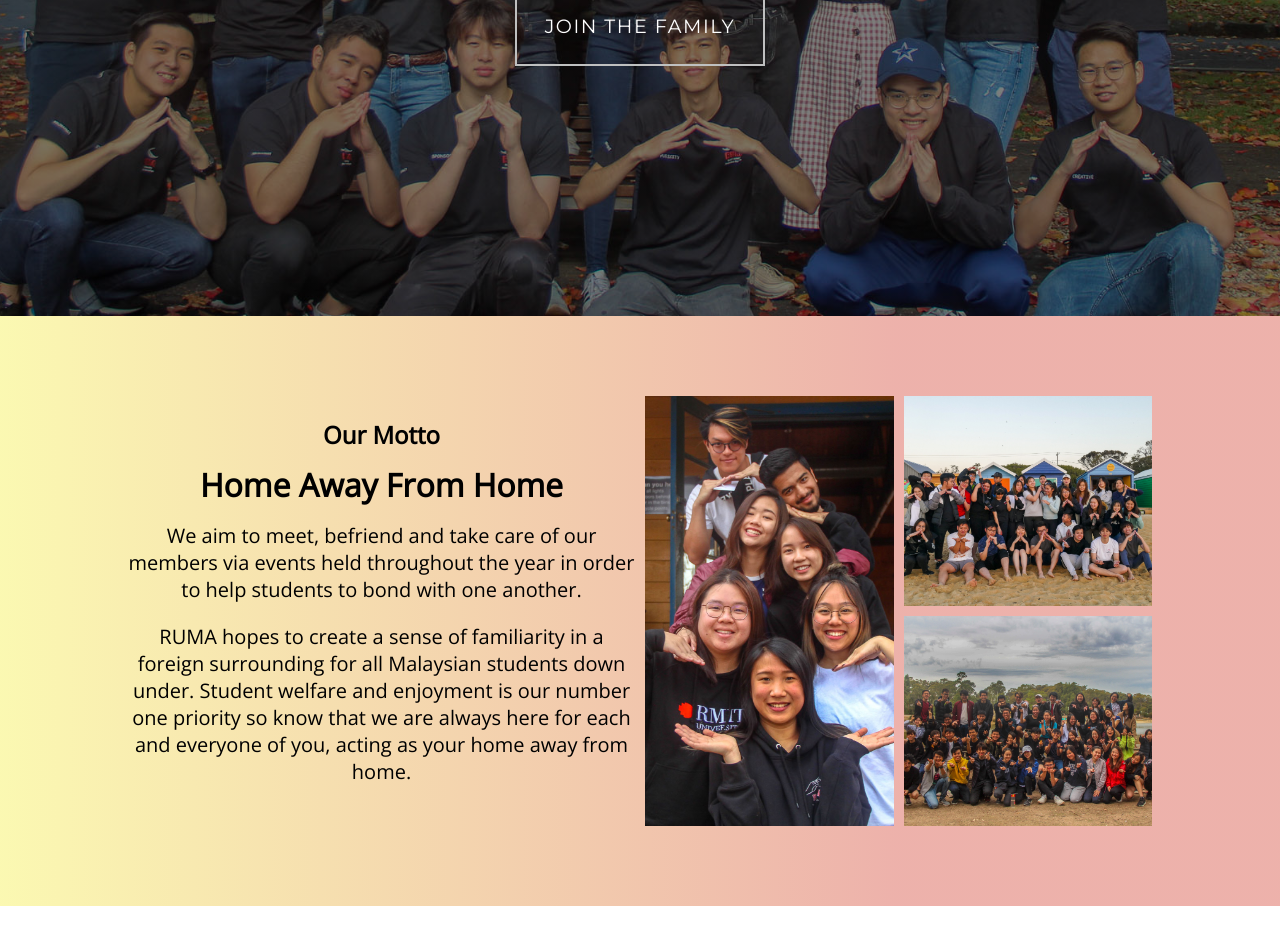
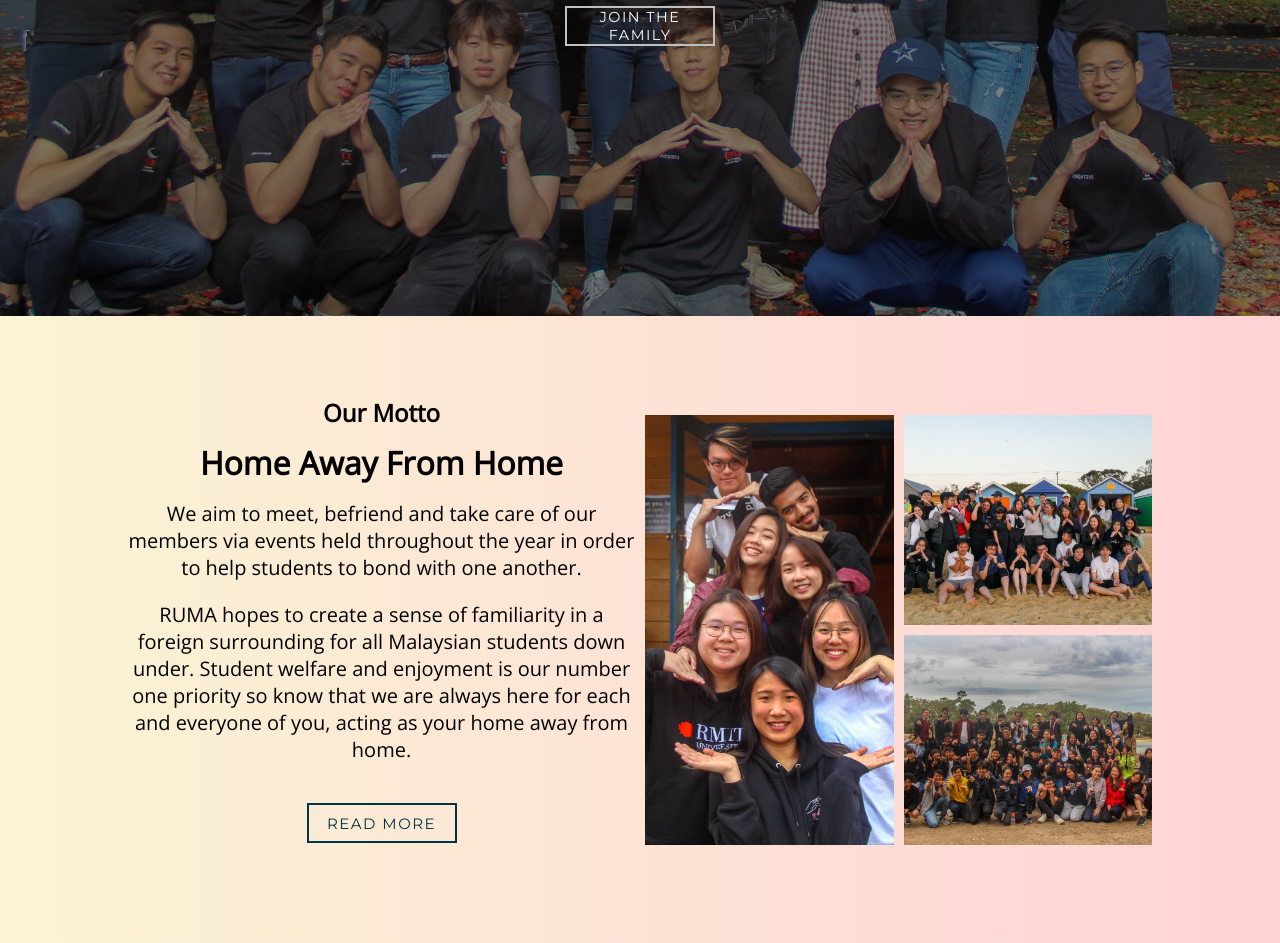
Before and after one commit to s3744010/ruma_website, a plain HTML site: page index.html in a window 1280 px wide. Shown: the part 484-1427 px from the top of the page. Before the commit the page ends 1390 px from the top, so only its background shows below. Drawn offline with nearby package versions, Linux system fonts and the light colour scheme.

Commit message:
Add read more Button

```diff
--- /dev/null
+++ b/css/buttons.css
@@ -0,0 +1,95 @@
+.button {
+    display: inline-flex;
+    height: 40px;
+    width: 150px;
+    border: 2px solid #BFC0C0;
+    margin: 20px 20px 20px 20px;
+    color: #BFC0C0;
+    text-transform: uppercase;
+    text-decoration: none;
+    font-size: 3em;
+    letter-spacing: 1.5px;
+    align-items: center;
+    justify-content: center;
+    overflow: hidden;
+  }
+
+#button-3 {
+    position: relative;
+    overflow: hidden;
+    cursor: pointer;
+}
+
+#button-3 a {
+    position: relative;
+    font-size: .3em;
+    transition: all .45s ease-Out;
+}
+
+#circle {
+    width: 0%;
+    height: 0%;
+    opacity: 0;
+    line-height: 40px;
+    border-radius: 50%;
+    background: rgb(192, 191, 191);
+    position: absolute;
+    transition: all .5s ease-Out;
+    top: 20px;
+    left: 70px;
+}
+
+#button-3:hover #circle {
+    width: 200%;
+    height: 500%;
+    opacity: 1;
+    top: -70px;
+    left: -70px;
+}
+
+#button-3:hover a {
+    color: #2D3142;
+}
+
+/* Seventh Button */
+
+#button-7 {
+    position: relative;
+    overflow: hidden;
+    cursor: pointer;
+    border: 2px solid #003447;
+  }
+
+  #button-7 a {
+    position: relative;
+    left: 0;
+    color: #003447;
+    transition: all .35s ease-Out;
+  }
+
+  #dub-arrow {
+    width: 100%;
+    height: 100%;
+    background: #003447;
+    left: -200px;
+    position: absolute;
+    padding: 0;
+    display: flex;
+    align-items: center;
+    justify-content: center;
+    transition: all .35s ease-Out;
+    bottom: 0;
+  }
+
+  #button-7 img {
+    width: 20px;
+    height: auto;
+  }
+
+  #button-7:hover #dub-arrow {
+    left: 0;
+  }
+
+  #button-7:hover a {
+    left: 150px;
+  }
--- a/css/styles.css
+++ b/css/styles.css
@@ -104,66 +104,13 @@ header {
       text-align: center;
 }
 
-.button {
-    display: inline-flex;
-    height: 80px;
-    width: 250px;
-    border: 2px solid #BFC0C0;
-    margin: 20px 20px 20px 20px;
-    color: #BFC0C0;
-    text-transform: uppercase;
-    text-decoration: none;
-    font-size: 4em;
-    letter-spacing: 1.5px;
-    align-items: center;
-    justify-content: center;
-    overflow: hidden;
-}
-
-#button-3 {
-    position: relative;
-    overflow: hidden;
-    cursor: pointer;
-}
-
-#button-3 a {
-    position: relative;
-    font-size: .3em;
-    transition: all .45s ease-Out;
-}
-
-#circle {
-    width: 0%;
-    height: 0%;
-    opacity: 0;
-    line-height: 40px;
-    border-radius: 50%;
-    background: rgb(192, 191, 191);
-    position: absolute;
-    transition: all .5s ease-Out;
-    top: 20px;
-    left: 70px;
-}
-
-#button-3:hover #circle {
-    width: 200%;
-    height: 500%;
-    opacity: 1;
-    top: -70px;
-    left: -70px;
-}
-
-#button-3:hover a {
-    color: #2D3142;
-}
-
 .about_us {
     width: 100%;
     display: flex;
     justify-content: center;
     align-items: center;
     padding: 5em 0em 5em 0em;
-    background: linear-gradient(-90deg,hsla(6, 65%, 60%, 0.5) 30%, hsla(58, 90%, 68%, 0.5));
+    background: linear-gradient(-90deg,#ffd2d6 , #FAF4D4);
 }
 
 .about_us .inner {
--- a/index.html
+++ b/index.html
@@ -6,6 +6,7 @@
     <link href="https://fonts.googleapis.com/css?family=Montserrat:400,800" rel="stylesheet">
     <link href="css/styles.css" rel="stylesheet" type="text/css">
     <link href="css/fonts.css" rel="stylesheet" type="text/css">
+    <link href="css/buttons.css" rel="stylesheet" type="text/css">
     <script src="https://code.jquery.com/jquery-3.2.1.js"></script>
 
     <!-- <script type="text/javascript">
@@ -66,6 +67,10 @@
                     under. Student welfare and enjoyment is our number one priority so know that we are always here for
                     each and everyone of you, acting as your home away from home.
                 </p>
+                <div class="button" id="button-7">
+                    <div id="dub-arrow"><img src="media/iconmonstr-arrow-48-240.png" alt="" /></div>
+                    <a href="#">Read More</a>
+                </div>
             </div>
             <div class="gallery">
                 <figure class="gallery__item gallery__item--1">
```
Also changed, not shown: media/iconmonstr-arrow-48-240.png (added).
